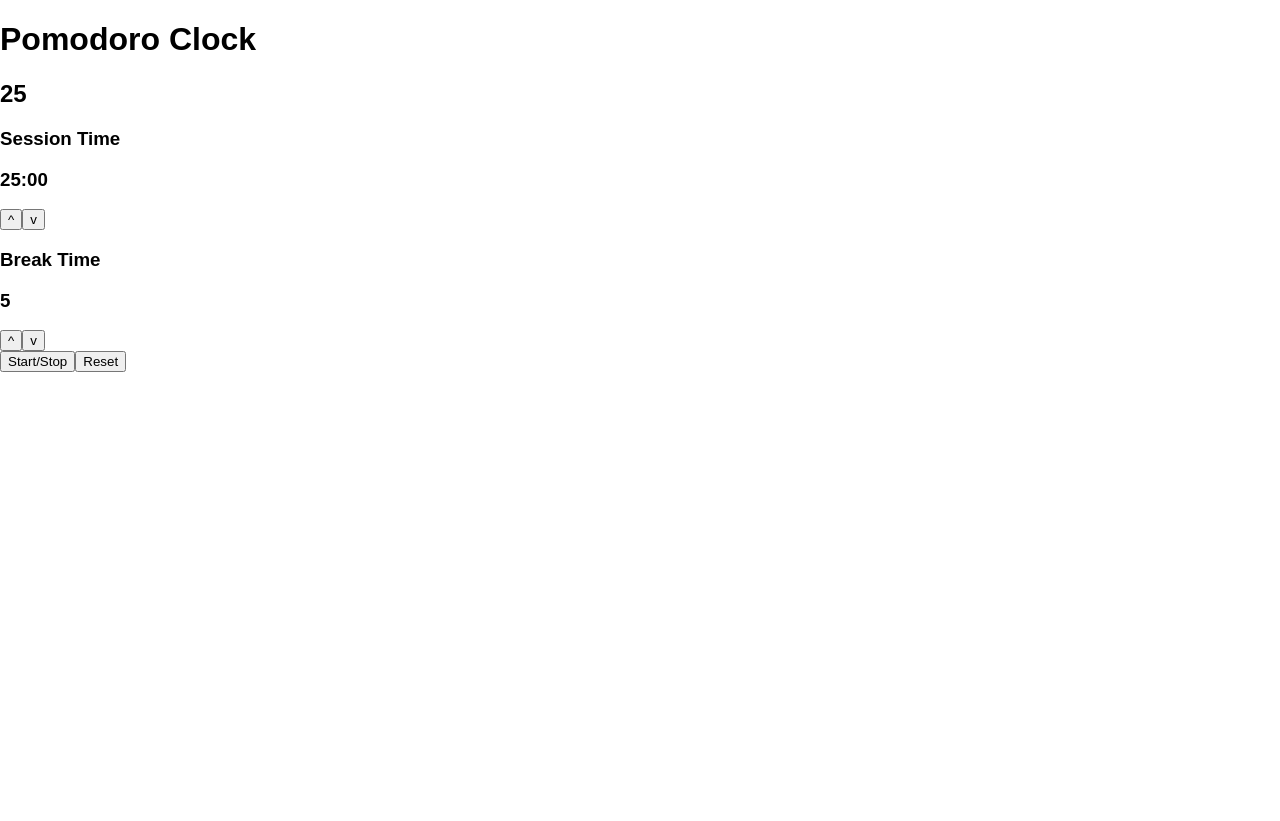
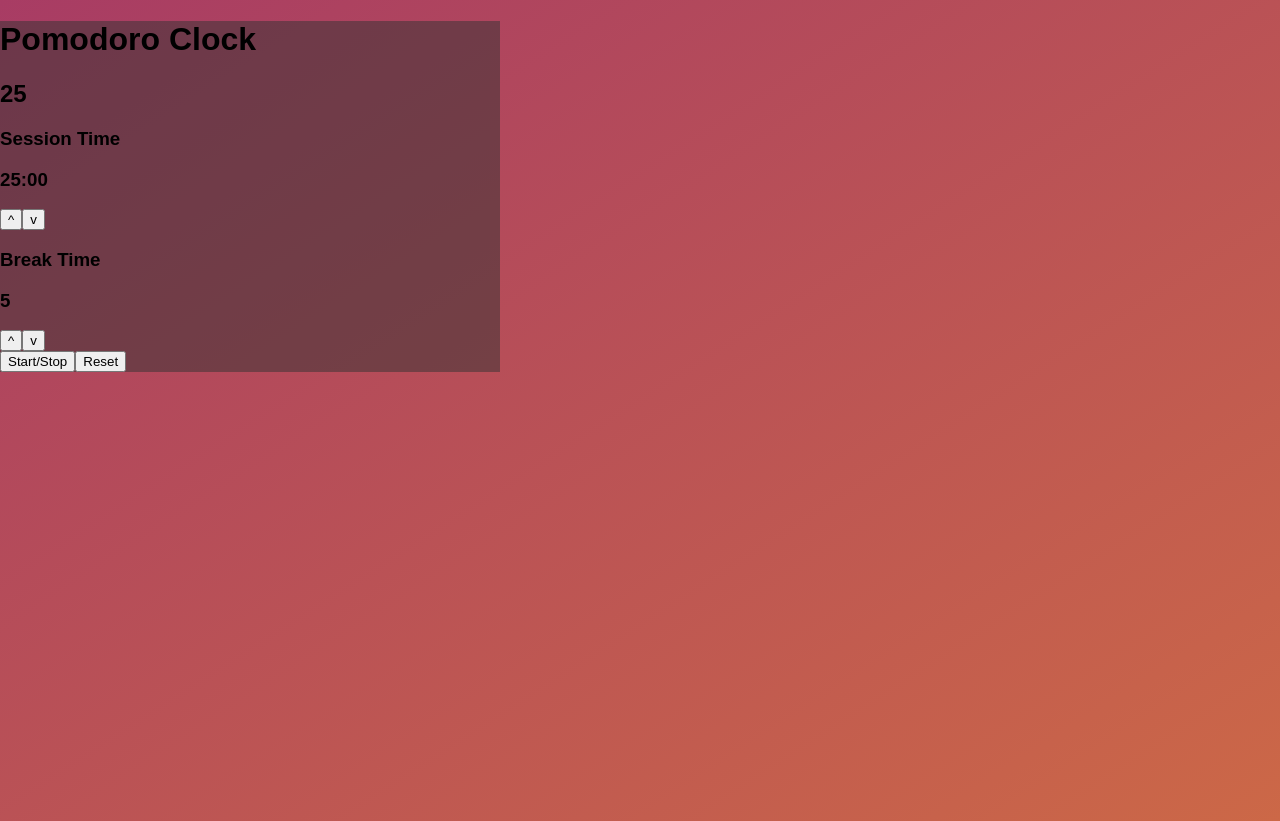
Before and after one commit to ryanmdoyle/web-pomodoro, a React (Create React App) app: page / in a window 1280 px wide. Before the commit the page ends 800 px from the top, so only its background shows below. Built offline with nearby package versions, Linux system fonts and the light colour scheme.

Commit message:
Working timer

```diff
--- a/src/App.js
+++ b/src/App.js
@@ -7,7 +7,7 @@ class App extends React.Component {
       sessionTimeEntry: 25, //in min
       breakTimeEntry: 5, //in min
       sessionRemainingSeconds: 1500, //in seconds
-      breakRemainingSeconds: 10, //in seconds
+      breakRemainingSeconds: 300, //in seconds
       running: false,
       timerLabel: "Session"
     }
@@ -59,7 +59,12 @@ class App extends React.Component {
         this.setState({ running: true })
 
         this.timer = setInterval(() => {
-              if (this.state.breakRemainingSeconds > 0) {
+          if (this.state.sessionRemainingSeconds > 0) {
+            this.setState({
+              sessionRemainingSeconds: this.state.sessionRemainingSeconds - 1
+            });
+            console.log(this.state.sessionRemainingSeconds);
+          } else if (this.state.breakRemainingSeconds > 0) {
             this.setState({
               breakRemainingSeconds: this.state.breakRemainingSeconds - 1
             });
@@ -101,7 +106,7 @@ class App extends React.Component {
 
   render() {
     return (
-      <div>
+      <div id="clock">
         <h1>Pomodoro Clock</h1>
         <h2>{this.state.sessionTimeEntry}</h2>
         <div id='timerContainer'>
--- a/src/index.css
+++ b/src/index.css
@@ -2,4 +2,12 @@ body {
   margin: 0;
   padding: 0;
   font-family: sans-serif;
+  background: linear-gradient(to left top, #CC6847, #A83C64);
+  height: 100vh;
+  width: 100vw;
 }
+
+#clock {
+  background: rgba(50, 50, 50, 0.5);
+  width: 500px;
+}
```
Lines whose indentation alone changed are shown as unchanged.
